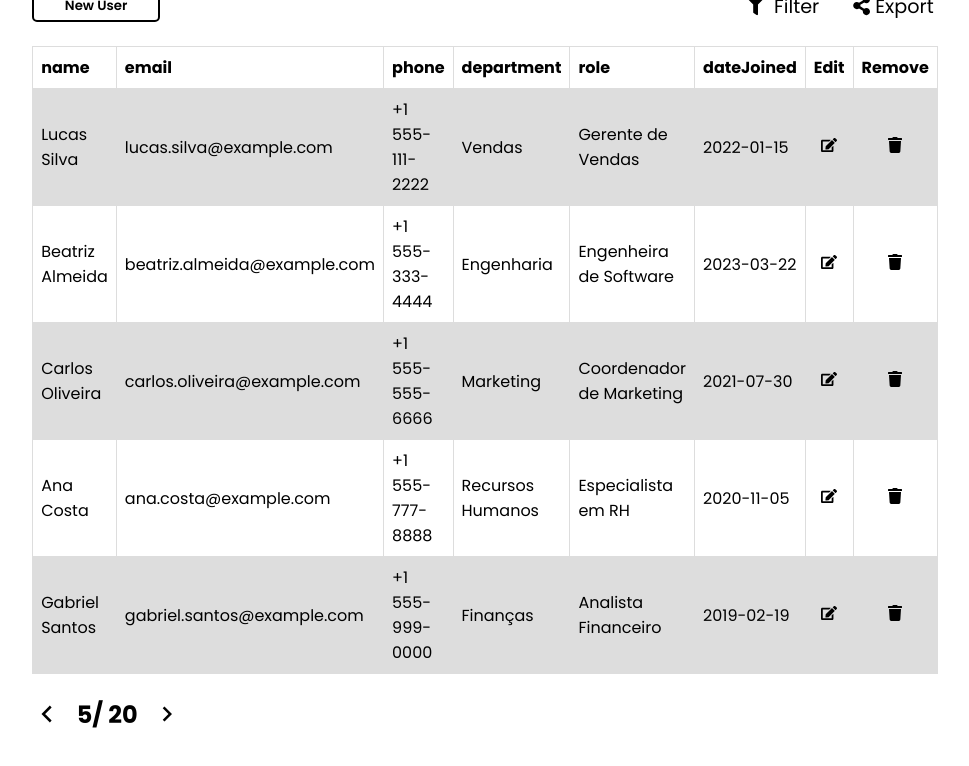
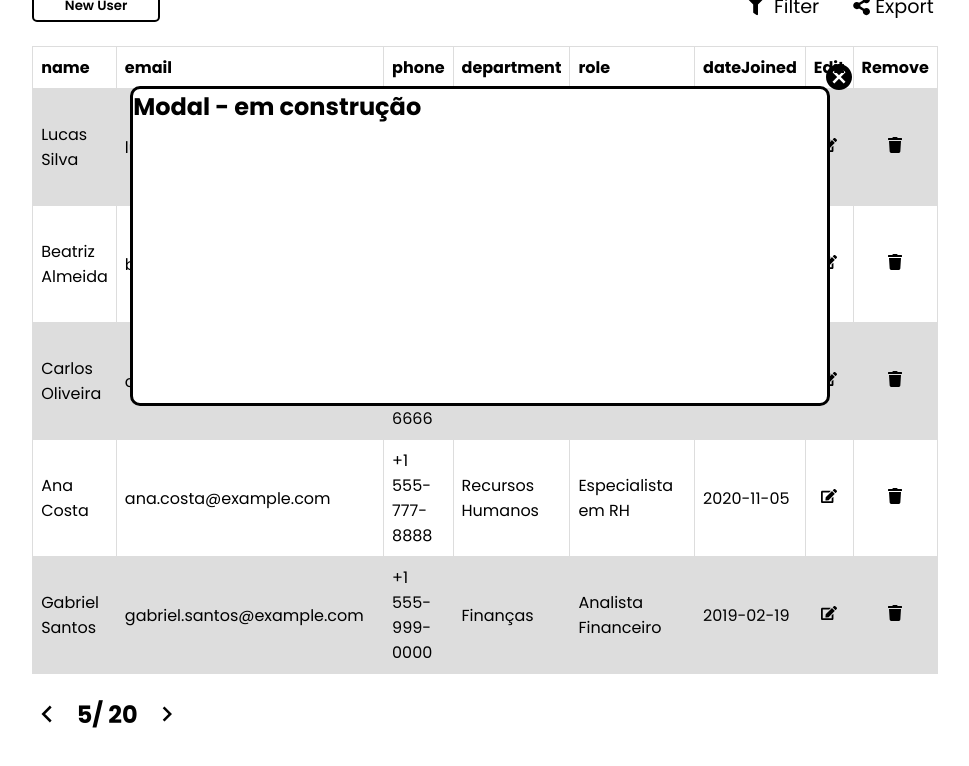
Before and after one commit to kleber-matos/RegisterExcel, a React (Vite) app: page / in a window 1280 px wide. Both pictures are taken after a click on the button "New User". Shown: the top 766 px of the page, without its empty margins (155-1124 px from the left). Built offline with nearby package versions, Linux system fonts and the light colour scheme.

Commit message:
:sparkles: feat: add modal new user

```diff
--- a/src/components/Table.jsx
+++ b/src/components/Table.jsx
@@ -5,6 +5,8 @@ import "./style.scss";
 
 // React Icons
 import { FaEdit, FaTrash, FaFilter, FaShareAlt } from "react-icons/fa";
+import { IoMdCloseCircle } from "react-icons/io";
+
 import { MdNavigateNext } from "react-icons/md";
 import { GrFormPrevious } from "react-icons/gr";
 import Swal from "sweetalert2";
@@ -13,6 +15,7 @@ export default function App() {
   // States
   const [paginacao, setPaginacao] = useState(5);
   const [users, setUsers] = useState(dataUsers);
+  const [modal, setModal] = useState(false);
 
   // Logicas dos botoes de paginação.
   const pages = (valor) => {
@@ -54,10 +57,21 @@ export default function App() {
 
   const addUser = () => {
     //
+    setModal(!modal);
   };
 
   return (
     <>
+      {modal && (
+        <div className="modal">
+          <div>
+            <h2>Modal - em construção</h2>
+            <button onClick={() => addUser()}>
+              <IoMdCloseCircle />
+            </button>
+          </div>
+        </div>
+      )}
       <main>
         <section className="menu">
           <button className="addUser" onClick={() => addUser()}>
--- a/src/components/style.scss
+++ b/src/components/style.scss
@@ -92,3 +92,36 @@ tr:nth-child(even) {
     height: 4.3vh;
   }
 }
+
+.modal {
+  // border: solid 6px;
+  width: 70vw;
+  height: 70vh;
+  position: absolute;
+  display: flex;
+  justify-content: center;
+  align-items: center;
+
+  div {
+    border: solid;
+    width: 80%;
+    height: 40vh;
+    max-width: 700px;
+    border-radius: 10px;
+    background-color: white;
+    display: flex;
+    justify-content: space-between;
+    align-items: flex-start;
+  }
+
+  button {
+    font-weight: 800;
+    background-color: transparent;
+    border: none;
+    position: relative;
+    bottom: 10%;
+    left: 4%;
+    font-size: 2rem;
+    cursor: pointer;
+  }
+}
```
